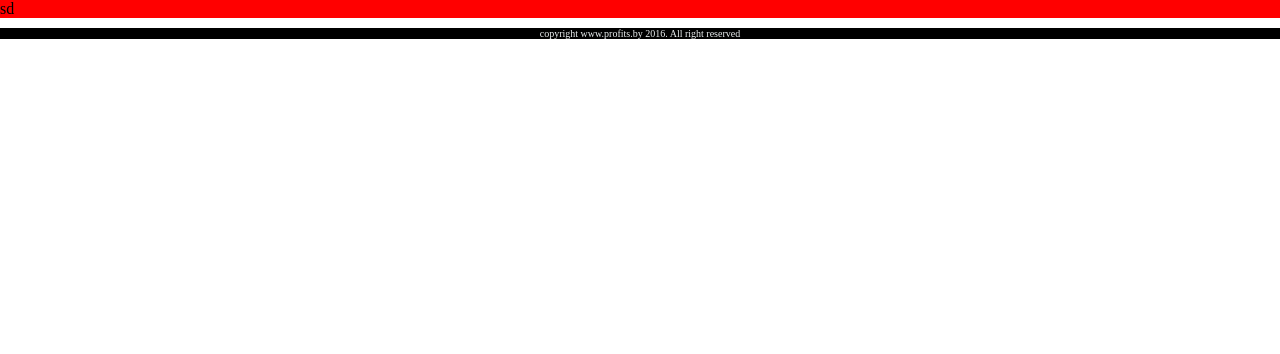
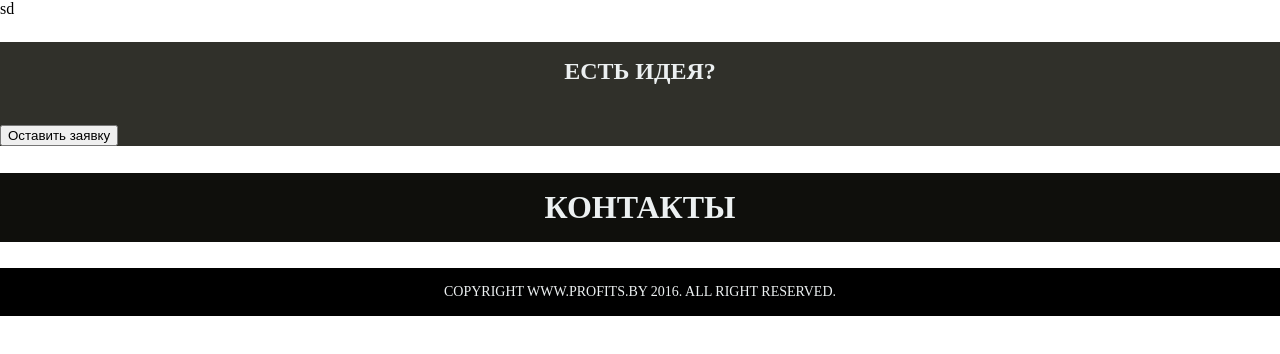
Before and after one commit to Wishtrader/Profits, a plain HTML site: page index.html in a window 1280 px wide. Drawn offline with Linux system fonts and the light colour scheme.

Commit message:
changes in footer section

```diff
--- a/css/style.css
+++ b/css/style.css
@@ -1,11 +1,33 @@
 .body{
+	min-height: 100%;
+	width: 100%;
 	margin: 0;
-	min-height: 100%;
-	background-color: #fff;
+	font-family: "Ubuntu";
+	}
+
+h2 {
+	font-size: 2rem;
+	text-transform: uppercase;
+	color: #ecf0f1;
+	text-align: center;
+	padding: 1rem;
+}
+
+h3 {
+	font-size: 24px;
+	text-transform: uppercase;
+	color: #ecf0f1;
+	text-align: center;
+	padding: 1rem;
+}
+
+.navbar {
+
+	display: inline-block;
 }
 
 .main-section {
-	background-color: #ff0000;
+
 }
 
 
@@ -13,13 +35,29 @@
 
 }
 
+.leave-order-div {
+
+	background-color: #30302a;
+}
+
+.contacts-div {
+	background-color: #0f0f0c;
+	height: auto;
+}
+
 .copyright-div {
 	background-color: black;
 	color: #ecf0f1;
 	text-align: center;
+	height: auto;
+
+
 }
 
 .copyright-text {
 	color: #ecf0f1;
-	font-size: 10px;
+	font-size: 14px;
+	text-transform: uppercase;
+	padding: 1rem;
+
 }
--- a/index.html
+++ b/index.html
@@ -3,11 +3,24 @@
 <head>
 	<meta charset="UTF-8">
 	<title>Profits Design</title>
+	<meta name="viewport" content="width=device-width, initial-scale=1.0">
+	<link rel="shortcut icon" href="favicon.png">
+	<title>Document</title>
 	<link rel="stylesheet" type="text/css" href="css/style.css">
+
+		<!-- HTML5 shim and Respond.js for IE8 support of HTML5 elements and media queries -->
+		<!-- WARNING: Respond.js doesn't work if you view the page via file:// -->
+		<!--[if lt IE 9]>
+      	<script src="https://oss.maxcdn.com/html5shiv/3.7.2/html5shiv.min.js"></script>
+      	<script src="https://oss.maxcdn.com/respond/1.4.2/respond.min.js"></script>
+    	<![endif]-->
 </head>
 <body class="body">
 	<section class="main-section">
+		<div class="navbar">
 		sd
+		</div>
+
 	</section>
 
 	<section class="about-section">
@@ -20,16 +33,18 @@
 
 	<section class="footer-section">
 		<div class="leave-order-div">
-
+			<h3>Есть идея?</h3>
+			<button class="submit">Оставить заявку</button>
 		</div>
 
 		<div class="contacts-div">
+			<h2>Контакты</h2>
+
 
 		</div>
 
 		<div class="copyright-div">
-			<p class="copyright-text">copyright www.profits.by 2016. All right reserved</p>
-
+			<p class="copyright-text">copyright www.profits.by 2016. All right reserved.</p>
 		</div>
 	</section>
 
```
